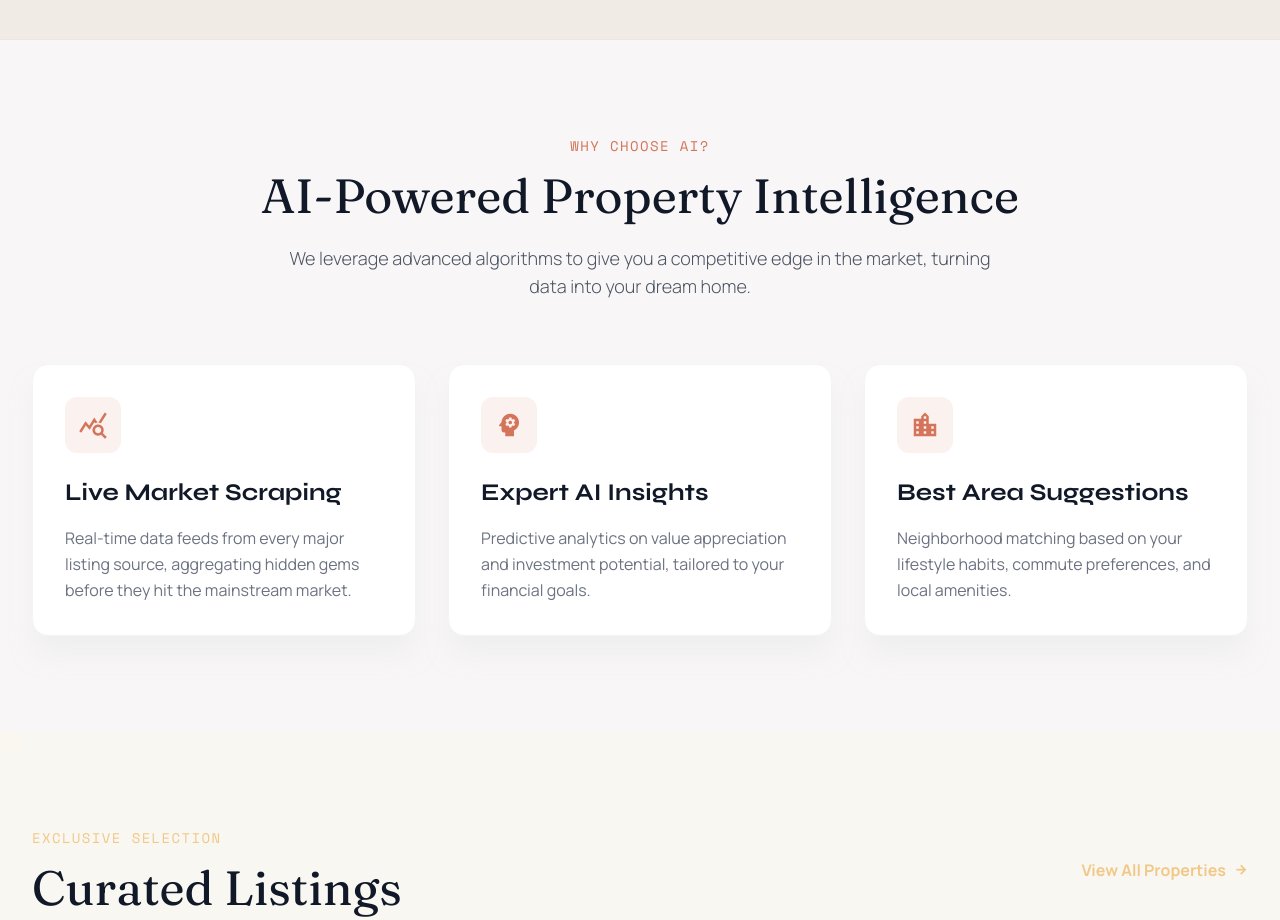
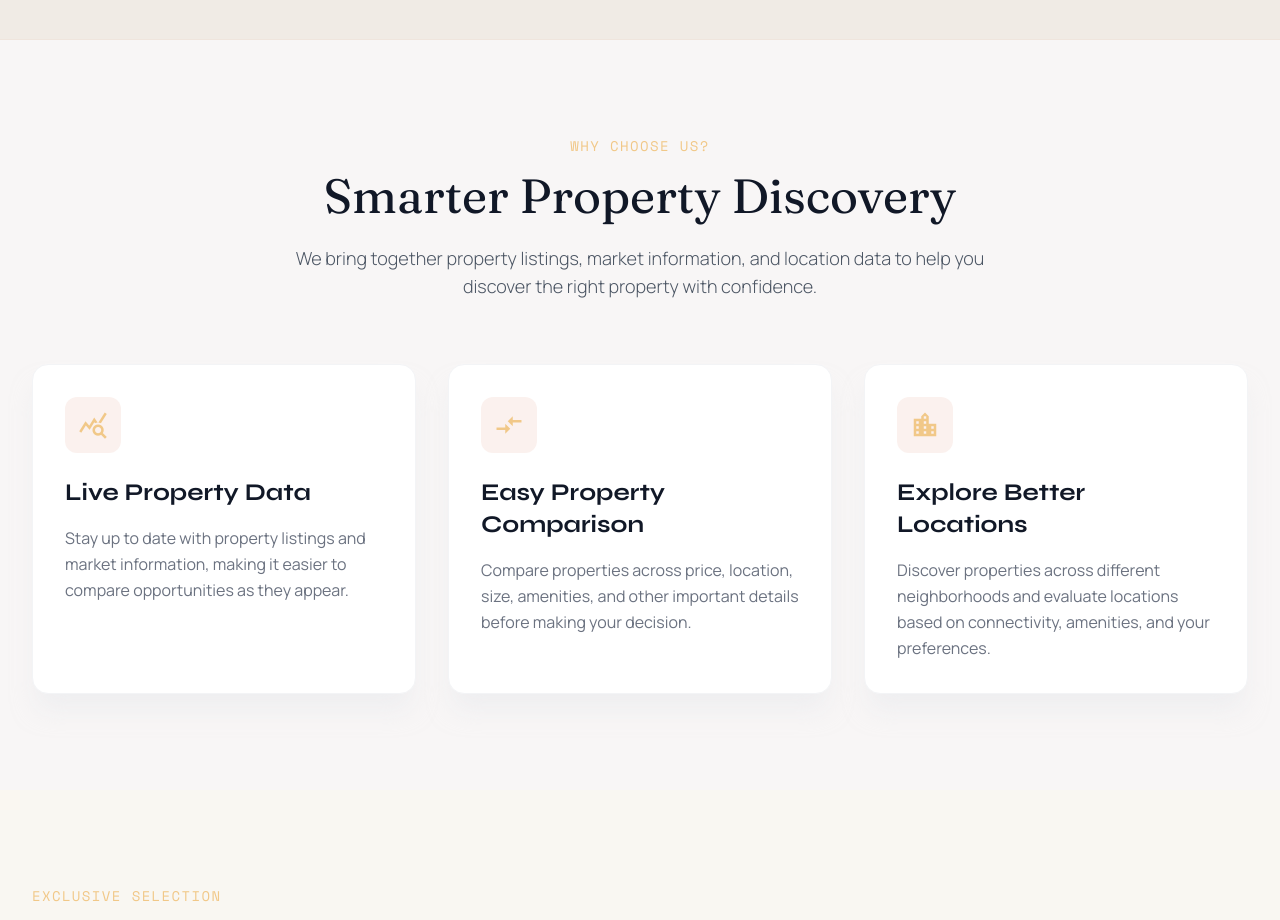
Before and after one commit to PavanYadavGo/frontend, a React (Vite) app: page / in a window 1280 px wide. Shown: the part 1040-1960 px from the top of the page. Built offline with nearby package versions, Linux system fonts and the light colour scheme; no server answers.

Commit message:
UI:content change in ai intelligence section

```diff
--- a/src/components/home/AIIntelligenceSection.tsx
+++ b/src/components/home/AIIntelligenceSection.tsx
@@ -6,51 +6,77 @@ const AIIntelligenceSection: React.FC = () => {
       <div className="max-w-[1280px] mx-auto px-8">
         {/* Section Header */}
         <div className="text-center mb-16">
-          <div className="font-space-mono text-sm text-[#D4755B] uppercase tracking-widest mb-4">Why Choose AI?</div>
-          <h2 className="font-fraunces text-5xl text-[#111827] mb-6">AI-Powered Property Intelligence</h2>
+          <div className="font-space-mono text-sm text-[#f1c888] uppercase tracking-widest mb-4">
+            Why Choose Us?
+          </div>
+
+          <h2 className="font-fraunces text-5xl text-[#111827] mb-6">
+            Smarter Property Discovery
+          </h2>
+
           <p className="font-manrope font-light text-lg text-[#4b5563] max-w-[740px] mx-auto">
-            We leverage advanced algorithms to give you a competitive edge in the market, turning data
-            into your dream home.
+            We bring together property listings, market information, and location data
+            to help you discover the right property with confidence.
           </p>
         </div>
 
         {/* Features Grid */}
         <div className="grid grid-cols-1 md:grid-cols-3 gap-8">
+
           {/* Feature 1 */}
           <div className="bg-white border border-[#f3f4f6] rounded-2xl p-8 shadow-[0px_20px_25px_-5px_rgba(229,231,235,0.5)]">
             <div className="w-14 h-14 bg-[rgba(212,117,91,0.1)] rounded-xl flex items-center justify-center mb-6">
-              <span className="font-material-icons text-3xl text-[#D4755B]">query_stats</span>
+              <span className="font-material-icons text-3xl text-[#f1c888]">
+                query_stats
+              </span>
             </div>
-            <h3 className="font-syne font-bold text-2xl text-[#111827] mb-4">Live Market Scraping</h3>
+
+            <h3 className="font-syne font-bold text-2xl text-[#111827] mb-4">
+              Live Property Data
+            </h3>
+
             <p className="font-manrope text-base text-[#6b7280] leading-relaxed">
-              Real-time data feeds from every major listing source, aggregating hidden gems before
-              they hit the mainstream market.
+              Stay up to date with property listings and market information,
+              making it easier to compare opportunities as they appear.
             </p>
           </div>
 
           {/* Feature 2 */}
           <div className="bg-white border border-[#f3f4f6] rounded-2xl p-8 shadow-[0px_20px_25px_-5px_rgba(229,231,235,0.5)]">
             <div className="w-14 h-14 bg-[rgba(212,117,91,0.1)] rounded-xl flex items-center justify-center mb-6">
-              <span className="font-material-icons text-3xl text-[#D4755B]">psychology</span>
+              <span className="font-material-icons text-3xl text-[#f1c888]">
+                compare_arrows
+              </span>
             </div>
-            <h3 className="font-syne font-bold text-2xl text-[#111827] mb-4">Expert AI Insights</h3>
+
+            <h3 className="font-syne font-bold text-2xl text-[#111827] mb-4">
+              Easy Property Comparison
+            </h3>
+
             <p className="font-manrope text-base text-[#6b7280] leading-relaxed">
-              Predictive analytics on value appreciation and investment potential, tailored to your
-              financial goals.
+              Compare properties across price, location, size, amenities, and
+              other important details before making your decision.
             </p>
           </div>
 
           {/* Feature 3 */}
           <div className="bg-white border border-[#f3f4f6] rounded-2xl p-8 shadow-[0px_20px_25px_-5px_rgba(229,231,235,0.5)]">
             <div className="w-14 h-14 bg-[rgba(212,117,91,0.1)] rounded-xl flex items-center justify-center mb-6">
-              <span className="font-material-icons text-3xl text-[#D4755B]">location_city</span>
+              <span className="font-material-icons text-3xl text-[#f1c888]">
+                location_city
+              </span>
             </div>
-            <h3 className="font-syne font-bold text-2xl text-[#111827] mb-4">Best Area Suggestions</h3>
+
+            <h3 className="font-syne font-bold text-2xl text-[#111827] mb-4">
+              Explore Better Locations
+            </h3>
+
             <p className="font-manrope text-base text-[#6b7280] leading-relaxed">
-              Neighborhood matching based on your lifestyle habits, commute preferences, and
-              local amenities.
+              Discover properties across different neighborhoods and evaluate
+              locations based on connectivity, amenities, and your preferences.
             </p>
           </div>
+
         </div>
       </div>
     </section>
```
